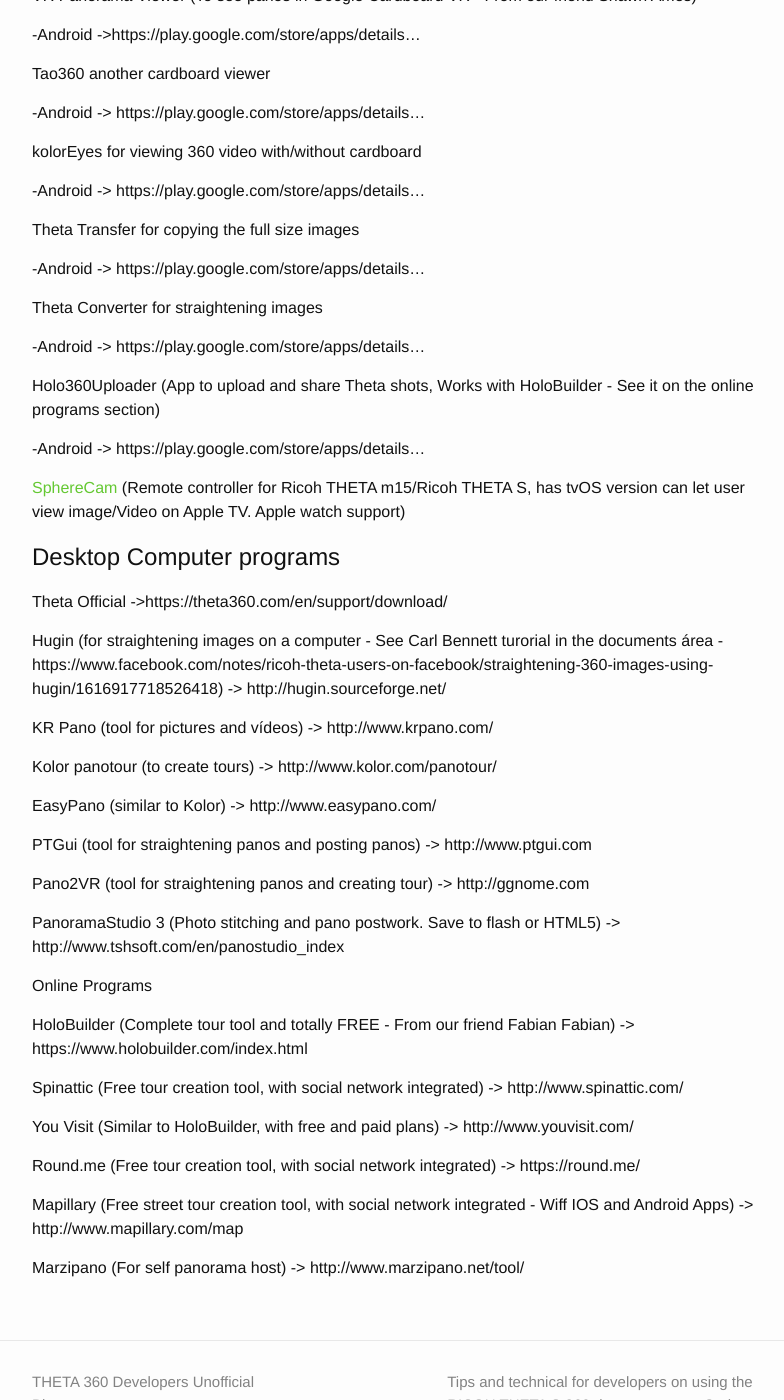
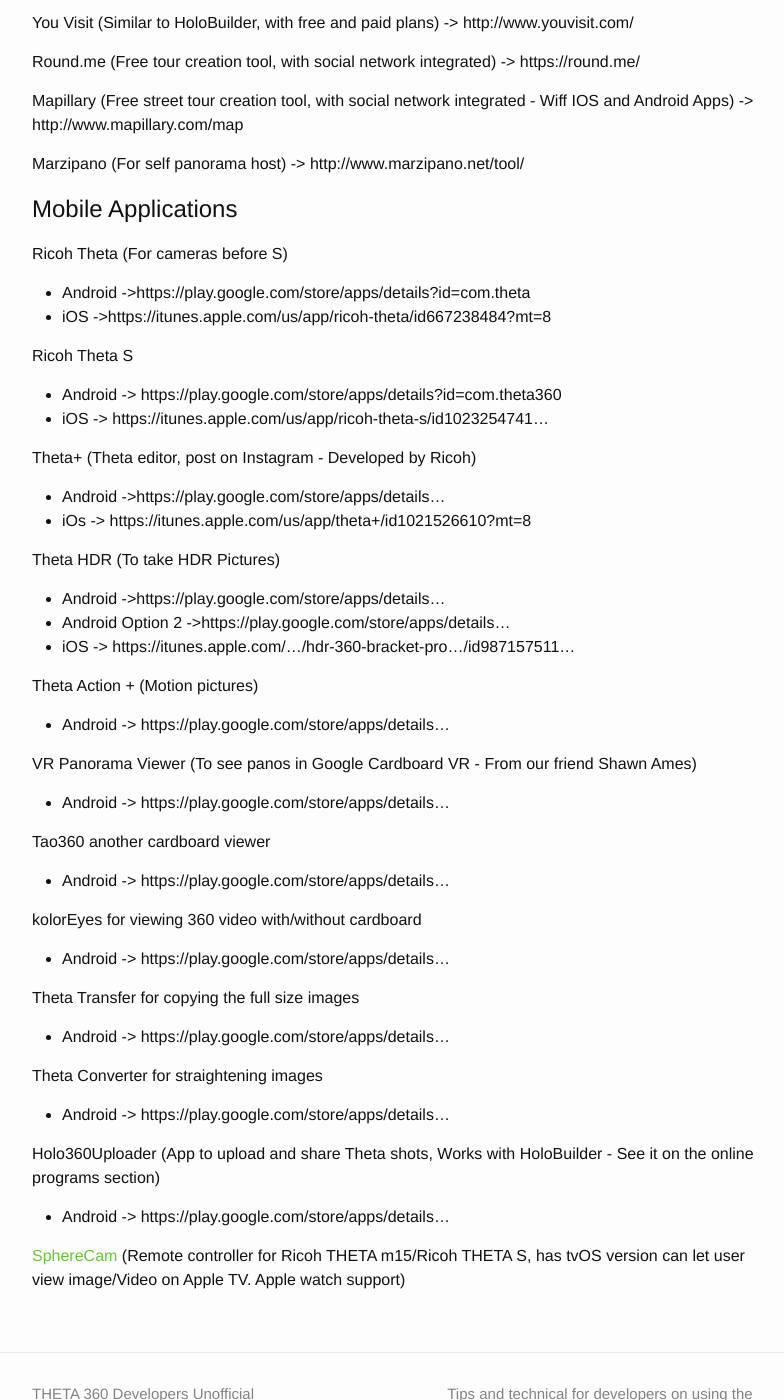
Before and after one commit to theta360developers/blog, a Jekyll site: the page built from _posts/2016-01-20-list-of-theta-apps.md, in a window 1280 px wide and 1400 px high, scrolled down 804 px. Shown: the whole window, without its empty margins (238-1022 px from the left). Built offline with Jekyll 4.4.1, drawn with Linux system fonts in a browser that asks for light colours; some of the changed lines change nothing that is shown; some of the changed text lies outside the part shown.

Commit message:
new post on list of apps

```diff
--- a/_posts/2016-01-20-list-of-theta-apps.md
+++ b/_posts/2016-01-20-list-of-theta-apps.md
@@ -6,91 +6,33 @@
 categories: Applications
 ---
 
-Mobile Applications
-===================
-
-Ricoh Theta (For cameras before S)
-
-- Android ->https://play.google.com/store/apps/details?id=com.theta
--iOS ->https://itunes.apple.com/us/app/ricoh-theta/id667238484?mt=8
-
-Ricoh Theta S
-
-- Android -> https://play.google.com/store/apps/details?id=com.theta360
--iOS -> https://itunes.apple.com/us/app/ricoh-theta-s/id1023254741…
-
-Theta+ (Theta editor, post on Instagram - Developed by Ricoh)
-
--Android ->https://play.google.com/store/apps/details…
--iOs -> https://itunes.apple.com/us/app/theta+/id1021526610?mt=8
-
-Theta HDR (To take HDR Pictures)
-
--Android ->https://play.google.com/store/apps/details…
--Android Option 2 ->https://play.google.com/store/apps/details…
--iOS -> https://itunes.apple.com/…/hdr-360-bracket-pro…/id987157511…
-
-Theta Action + (Motion pictures)
-
--Android ->https://play.google.com/store/apps/details…
-
-VR Panorama Viewer (To see panos in Google Cardboard VR - From our friend Shawn Ames)
-
--Android ->https://play.google.com/store/apps/details…
-
-Tao360 another cardboard viewer
-
--Android -> https://play.google.com/store/apps/details…
-
-kolorEyes for viewing 360 video with/without cardboard
-
--Android -> https://play.google.com/store/apps/details…
-
-Theta Transfer for copying the full size images
-
--Android -> https://play.google.com/store/apps/details…
-
-Theta Converter for straightening images
-
--Android -> https://play.google.com/store/apps/details…
-
-Holo360Uploader (App to upload and share Theta shots, Works with HoloBuilder - See it on the online programs section)
-
--Android -> https://play.google.com/store/apps/details…
-
-
-[SphereCam](https://itunes.apple.com/us/app/spherecam/id973550273?mt=8)
-(Remote controller for Ricoh THETA m15/Ricoh THETA S, has tvOS version can let user view image/Video on Apple TV. Apple watch support)
-
-
-
 Desktop Computer programs
 =========================
 
-Theta Official ->https://theta360.com/en/support/download/
+[Theta Official](https://theta360.com/en/support/download/)
 
 Hugin (for straightening images on a computer - See Carl Bennett turorial in the documents área -https://www.facebook.com/notes/ricoh-theta-users-on-facebook/straightening-360-images-using-hugin/1616917718526418)
 -> http://hugin.sourceforge.net/
 
-KR Pano (tool for pictures and vídeos)
--> http://www.krpano.com/
+[KR Pano](http://www.krpano.com/) (tool for pictures and vídeos)
 
-Kolor panotour (to create tours)
--> http://www.kolor.com/panotour/
 
-EasyPano (similar to Kolor)
--> http://www.easypano.com/
+[Kolor panotour](http://www.kolor.com/panotour/) (to create tours)
 
-PTGui (tool for straightening panos and posting panos)
--> http://www.ptgui.com
+[EasyPano](http://www.easypano.com/) Similar to Kolor
 
-Pano2VR (tool for straightening panos and creating tour)
--> http://ggnome.com
+
+[PTGui](http://www.ptgui.com) (tool for straightening panos and posting panos)
+
+
+[Pano2VR](http://ggnome.com) (tool for straightening panos and creating tour)
+
 
 PanoramaStudio 3 (Photo stitching and pano postwork. Save to flash or HTML5)
 -> http://www.tshsoft.com/en/panostudio_index
 
 Online Programs
+===============
 
 HoloBuilder (Complete tour tool and totally FREE - From our friend Fabian Fabian)
 -> https://www.holobuilder.com/index.html
@@ -109,3 +51,59 @@
 
 Marzipano (For self panorama host)
 -> http://www.marzipano.net/tool/
+
+Mobile Applications
+===================
+
+Ricoh Theta (For cameras before S)
+
+- Android ->https://play.google.com/store/apps/details?id=com.theta
+- iOS ->https://itunes.apple.com/us/app/ricoh-theta/id667238484?mt=8
+
+Ricoh Theta S
+
+- Android -> https://play.google.com/store/apps/details?id=com.theta360
+- iOS -> https://itunes.apple.com/us/app/ricoh-theta-s/id1023254741…
+
+Theta+ (Theta editor, post on Instagram - Developed by Ricoh)
+
+- Android ->https://play.google.com/store/apps/details…
+- iOs -> https://itunes.apple.com/us/app/theta+/id1021526610?mt=8
+
+Theta HDR (To take HDR Pictures)
+
+- Android ->https://play.google.com/store/apps/details…
+- Android Option 2 ->https://play.google.com/store/apps/details…
+- iOS -> https://itunes.apple.com/…/hdr-360-bracket-pro…/id987157511…
+
+Theta Action + (Motion pictures)
+
+- Android -> https://play.google.com/store/apps/details…
+
+VR Panorama Viewer (To see panos in Google Cardboard VR - From our friend Shawn Ames)
+
+- Android -> https://play.google.com/store/apps/details…
+
+Tao360 another cardboard viewer
+
+- Android -> https://play.google.com/store/apps/details…
+
+kolorEyes for viewing 360 video with/without cardboard
+
+- Android -> https://play.google.com/store/apps/details…
+
+Theta Transfer for copying the full size images
+
+- Android -> https://play.google.com/store/apps/details…
+
+Theta Converter for straightening images
+
+- Android -> https://play.google.com/store/apps/details…
+
+Holo360Uploader (App to upload and share Theta shots, Works with HoloBuilder - See it on the online programs section)
+
+- Android -> https://play.google.com/store/apps/details…
+
+
+[SphereCam](https://itunes.apple.com/us/app/spherecam/id973550273?mt=8)
+(Remote controller for Ricoh THETA m15/Ricoh THETA S, has tvOS version can let user view image/Video on Apple TV. Apple watch support)
```
